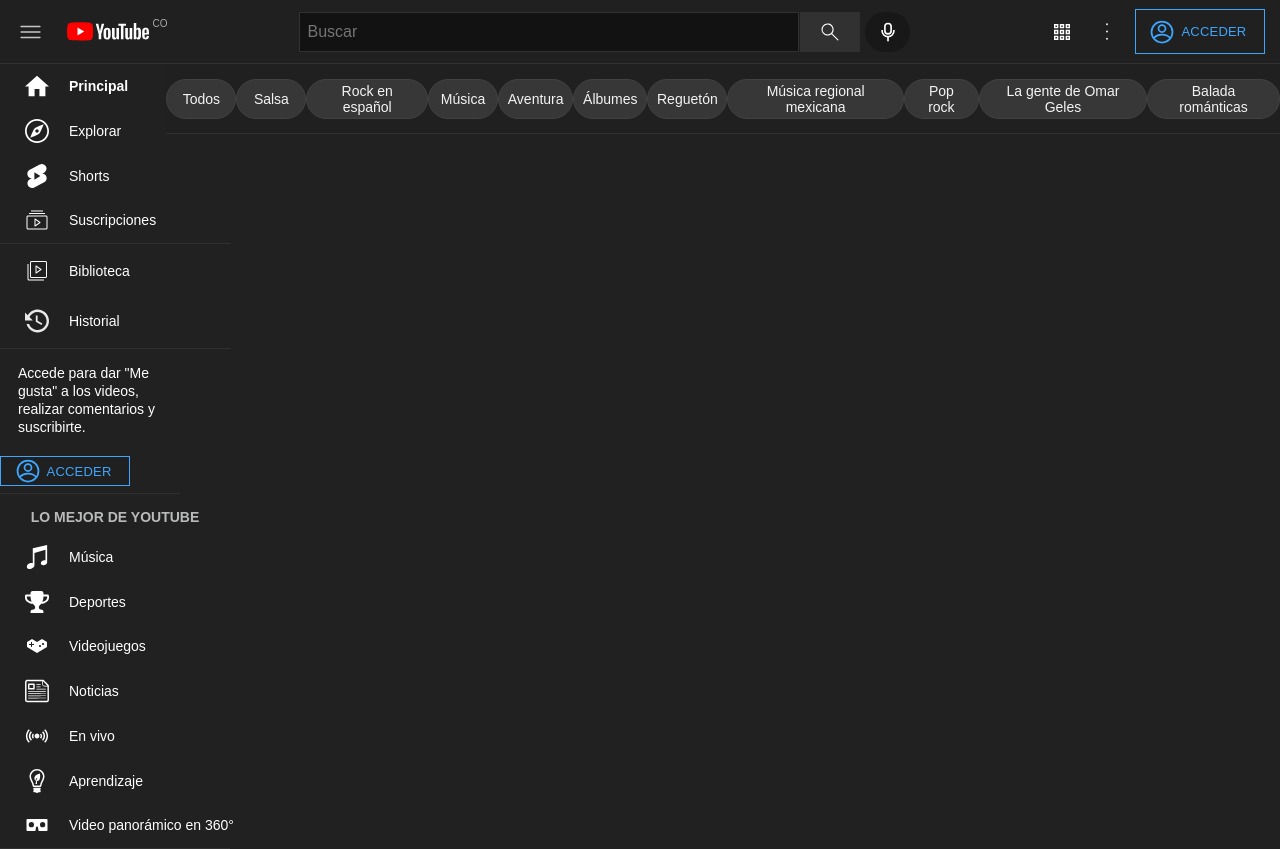
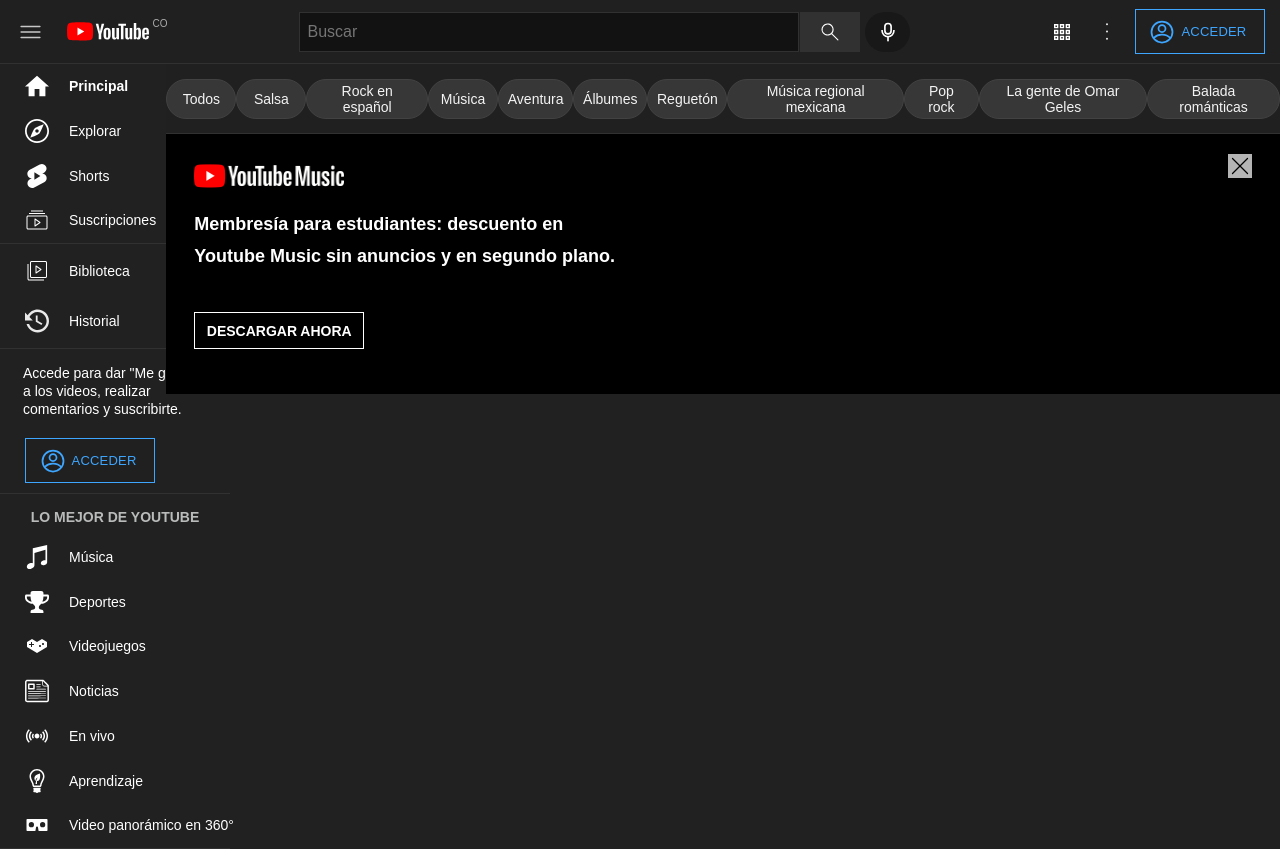
Before and after one commit to Juan2579/Youtube-Clon, a plain HTML site: page index.html in a window 1280 px wide. Drawn offline with Linux system fonts and the light colour scheme.

Commit message:
Youtube music section design and files

```diff
--- a/index.css
+++ b/index.css
@@ -284,7 +284,7 @@
 
 .aside_login{
     height: 140px;
-    max-width: 230px;
+    min-width: 230px;
     display: flex;
     gap: 20px;
     flex-direction: column;
@@ -363,9 +363,10 @@
     height: 100%;
 }
 
-.youtube-music_container{
+.youtube-tags_container{
     padding: 15px 0;
     width: 100%;
+    display: flex;
     height: 70px;
     background-color: var(--main-black);
     border-bottom: 1px solid #313131 ;
@@ -394,3 +395,61 @@
     font-weight: 400;
     color: #f4f4f4;
 }
+
+.youtube-music_container{
+    display: flex;
+    width: 100%;
+    height: 260px;
+    background-color: #000;
+}
+.youtube-music_content{
+    position: relative;
+    width: 95%;
+    padding: 30px 0;
+    display: flex;
+    flex-direction: column;
+    gap: 20px;
+    margin: 0 auto;
+}
+.youtube-music_content img{
+    width: 300px;
+    height: 24px;
+}
+.youtube-music_content p{
+    width: 40%;
+    font-size: 1.8rem;
+    font-weight: 700;
+    line-height: 3.2rem;
+    color: #fff;
+}
+
+.youtube-music_content button{
+    max-width: 170px;
+    height: 37px;
+    margin-top: 20px;
+    background-color: #000;
+    border: 1px solid #fff;
+}
+
+.youtube-music_content a{
+    color: #fff;
+    font-weight: 700;
+    font-size: 1.4rem;
+}
+
+.youtube-music_content .x_button{
+    display: flex;
+    align-items: center;
+    justify-content: center;
+    width: 24px;
+    height: 24px;
+    position: absolute;
+    background-color: #B4B4B4;
+    top: 0;
+    right: 0;
+    border: none
+}
+.youtube-music_content .x_button--image{
+    width: 20px;
+    height: 20px;
+}
--- a/index.html
+++ b/index.html
@@ -59,7 +59,7 @@
         </aside>
 
         <main class="main_container">
-            <section class="youtube-music_container">
+            <section class="youtube-tags_container">
                 <ul class="tags_container">
                     <li><a href="">Todos</a></li>
                     <li><a href="">Salsa</a></li>
@@ -74,7 +74,15 @@
                     <li><a href="">Balada románticas</a></li>
                 </ul>
             </section>
-            <section>
+
+            <section class="youtube-music_container">
+                <section class="youtube-music_content">
+                    <img src="./assets/images/youtubeMusic.png" alt="">
+                    <p>Membresía para estudiantes: descuento en<br>Youtube Music sin anuncios y en segundo plano.</p>
+                    <button type="button"><a href="">DESCARGAR AHORA</a></button>
+                    <button type="button" class="x_button"><img class="x_button--image" src="./assets/icons/x.svg" alt=""></button>
+
+                </section>
 
             </section>
             <section>
```
Also changed, not shown: assets/icons/x.svg (added), assets/images/youtubeMusic.png (added).
